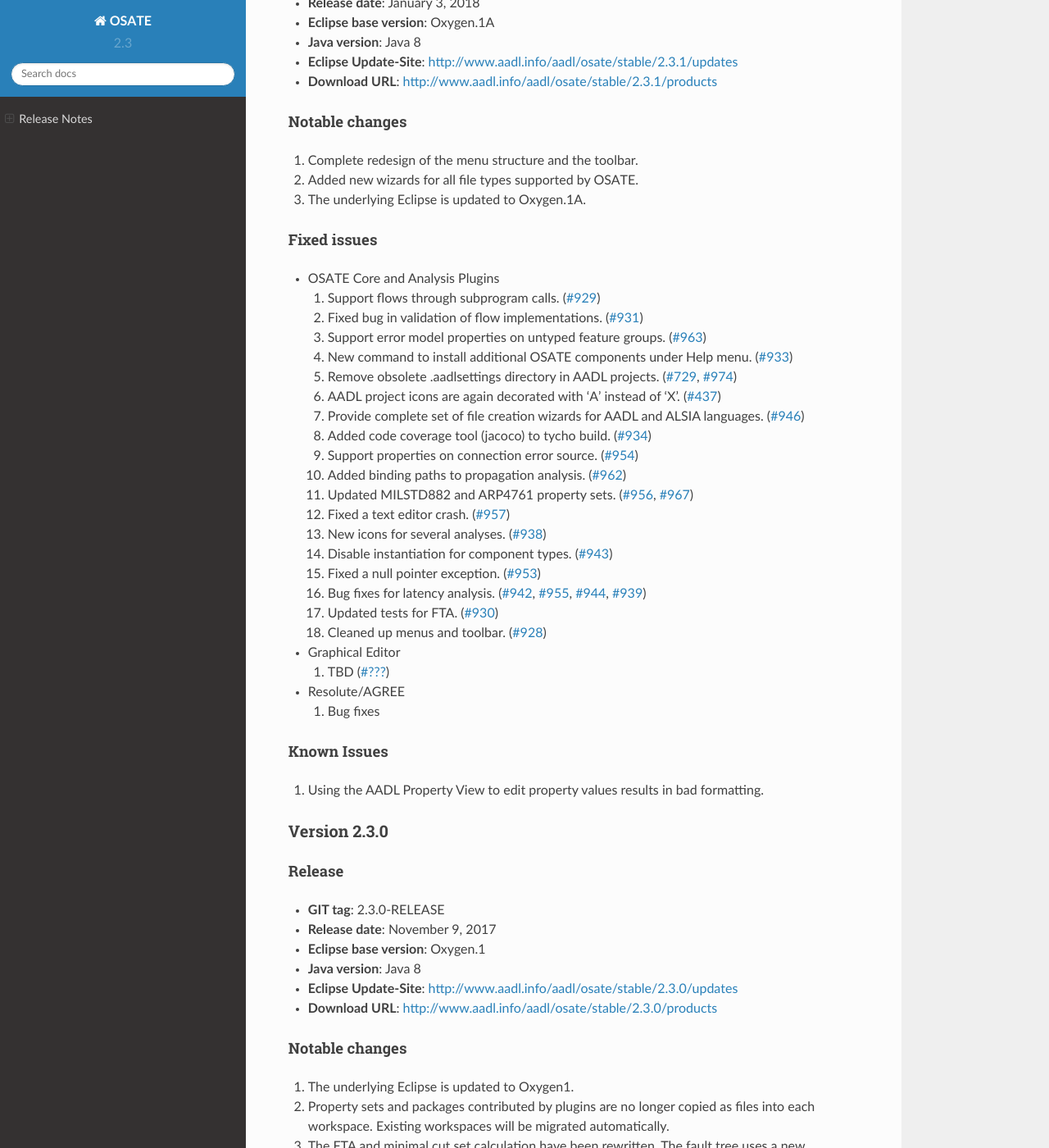
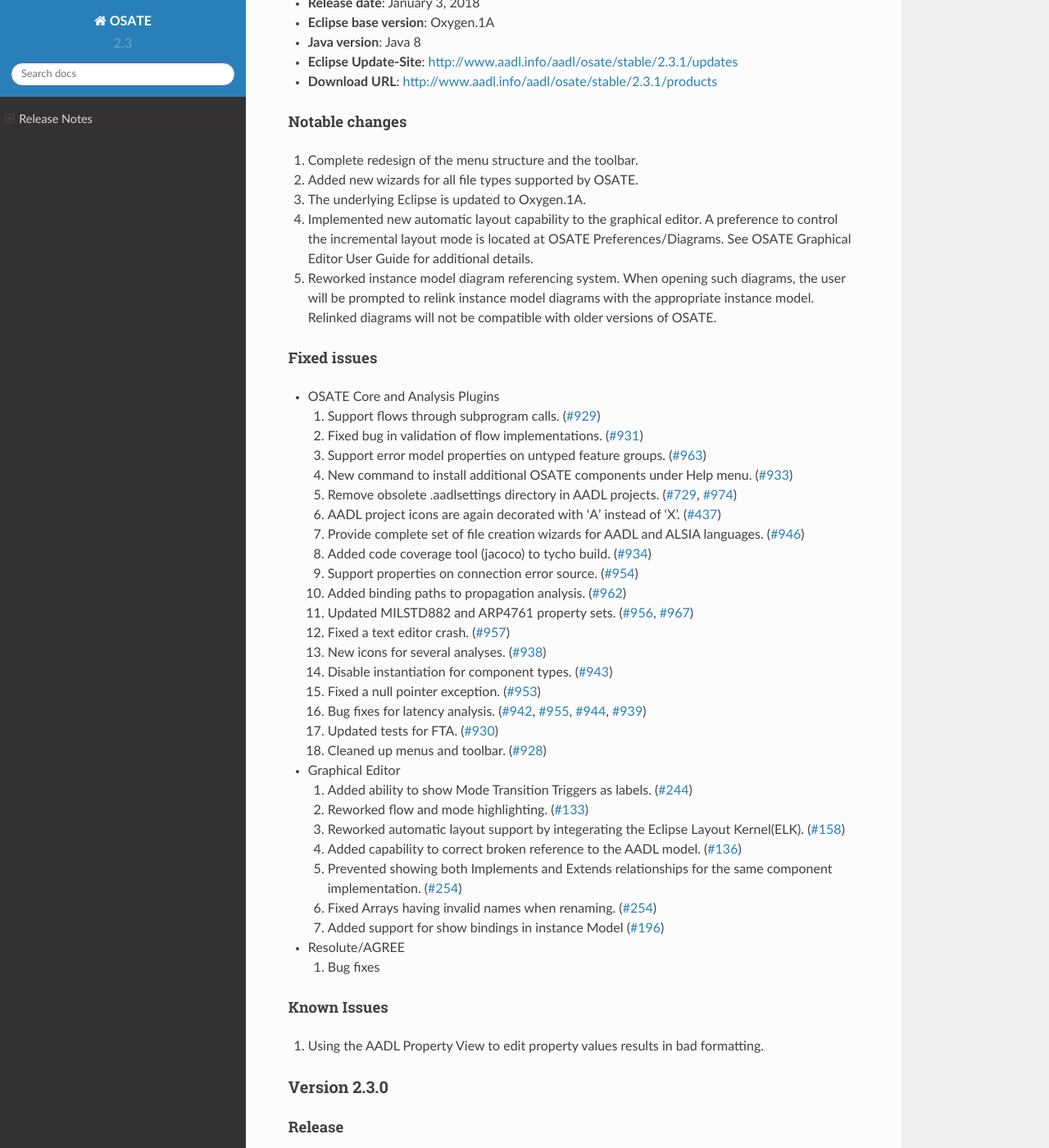
Before and after one commit to osate/website, a Sphinx documentation site: the page built from source/osate-releases.md, in a window 1280 px wide and 1400 px high, scrolled down 346 px. Shown: the whole window at 82% size. Built offline with Sphinx 7.4.7 and the Read the Docs theme 2.0.0, drawn with Linux system fonts in a browser that asks for light colours.

Commit message:
Added OSATE-ge changes.

```diff
--- a/source/osate-releases.md
+++ b/source/osate-releases.md
@@ -17,6 +17,8 @@
 1. Complete redesign of the menu structure and the toolbar.
 2. Added new wizards for all file types supported by OSATE.
 3. The underlying Eclipse is updated to Oxygen.1A.
+4. Implemented new automatic layout capability to the graphical editor. A preference to control the incremental layout mode is located at OSATE Preferences/Diagrams. See OSATE Graphical Editor User Guide for additional details.
+5. Reworked instance model diagram referencing system. When opening such diagrams, the user will be prompted to relink instance model diagrams with the appropriate instance model. Relinked diagrams will not be compatible with older versions of OSATE.
 
 #### Fixed issues
 
@@ -40,7 +42,13 @@
   17. Updated tests for FTA. ([#930](https://github.com/osate/osate2-core/issues/930))
   18. Cleaned up menus and toolbar. ([#928](https://github.com/osate/osate2-core/issues928))
 * Graphical Editor
-  1. TBD ([#???](https://github.com/osate/osate-ge/issues/???))
+  1. Added ability to show Mode Transition Triggers as labels. ([#244](https://github.com/osate/osate-ge/issues/244))
+  2. Reworked flow and mode highlighting. ([#133](https://github.com/osate/osate-ge/issues/133))
+  3. Reworked automatic layout support by integerating the Eclipse Layout Kernel(ELK). ([#158](https://github.com/osate/osate-ge/issues/158))
+  4. Added capability to correct broken reference to the AADL model. ([#136](https://github.com/osate/osate-ge/issues/136))
+  5. Prevented showing both Implements and Extends relationships for the same component implementation. ([#254](https://github.com/osate/osate-ge/issues/254))
+  6. Fixed Arrays having invalid names when renaming. ([#254](https://github.com/osate/osate-ge/issues/262))
+  7. Added support for show bindings in instance Model ([#196](https://github.com/osate/osate-ge/issues/196))
 * Resolute/AGREE
   1. Bug fixes
 
```
